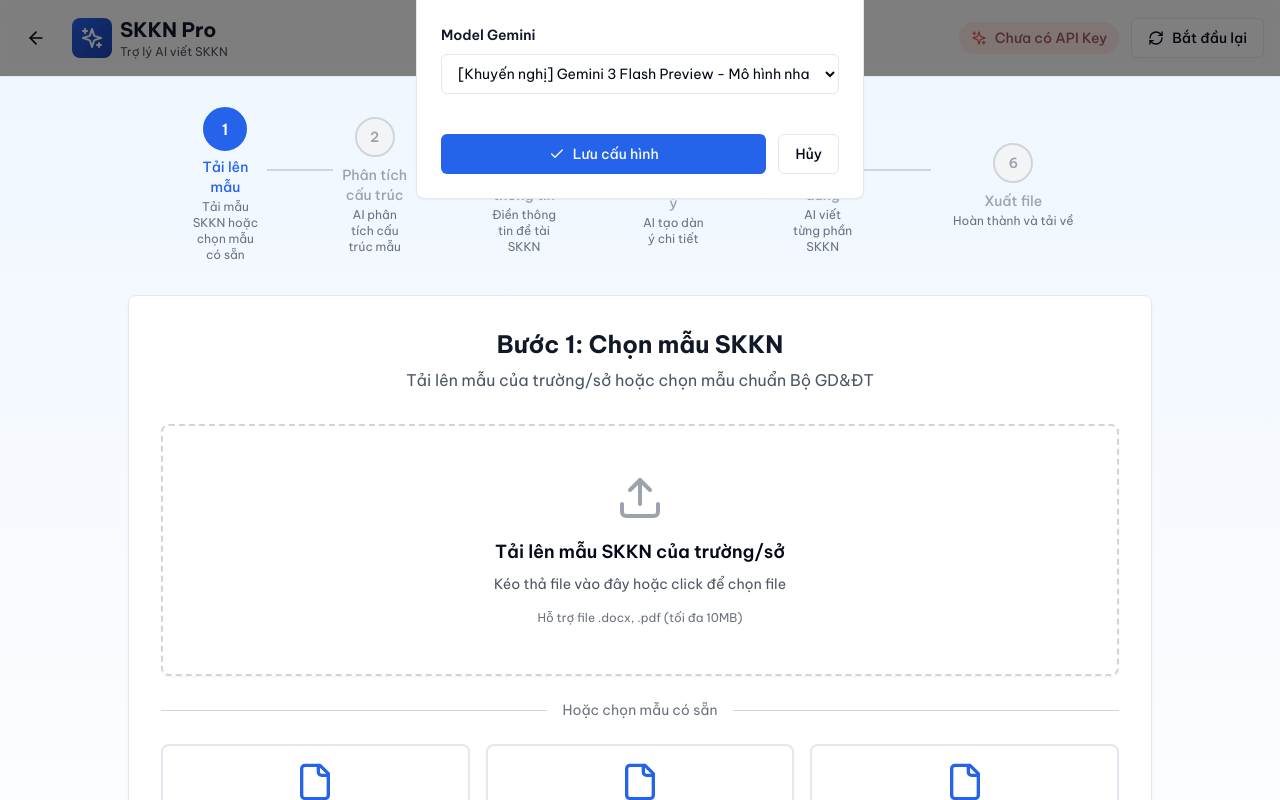
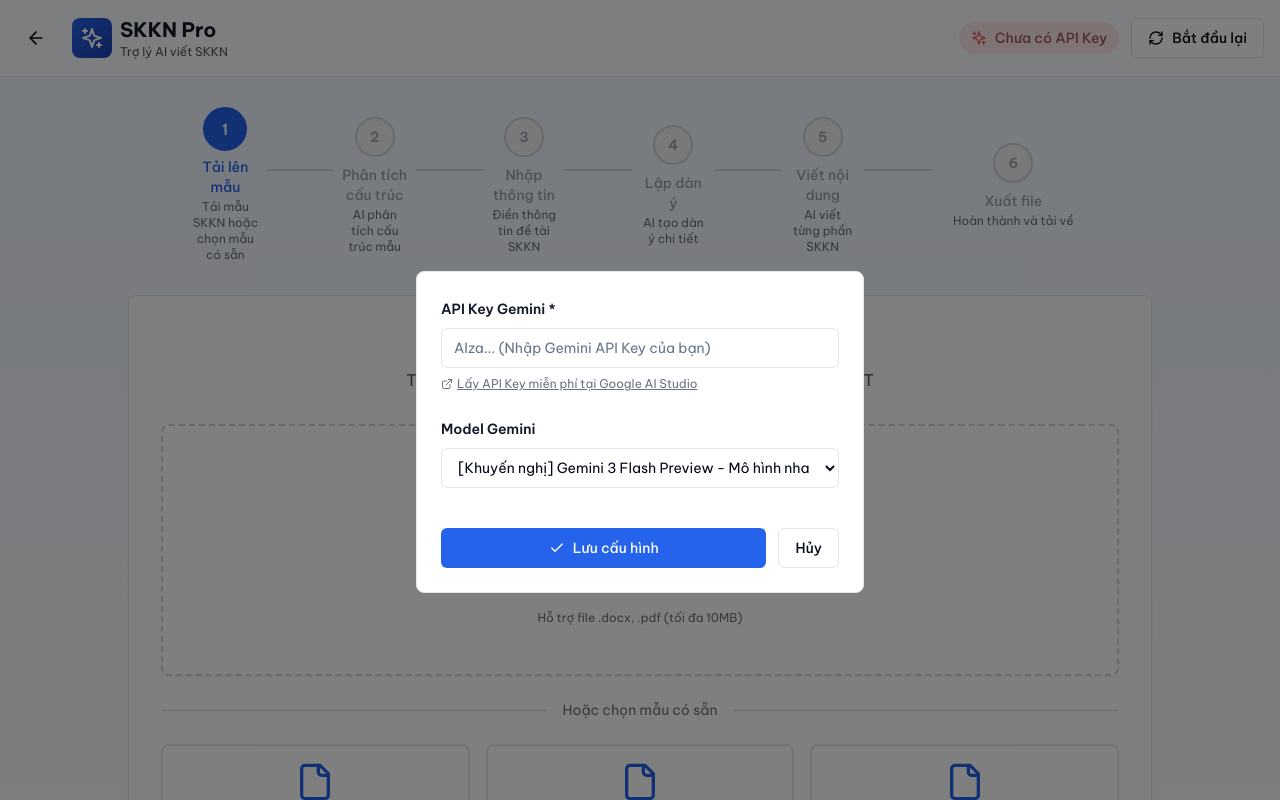
Before and after one commit to thuanndbxvp/skkn1, a Next.js app: page /skkn in a window 1280 px wide. Both pictures are taken after a click on the button "Chưa có API Key". Shown: the top 800 px of the page. Built offline with nearby package versions, Linux system fonts and the light colour scheme.

Commit message:
UI: fix CSS containing block bug hiding top half of API popup

```diff
--- a/components/AIConfigPanel.tsx
+++ b/components/AIConfigPanel.tsx
@@ -1,6 +1,7 @@
 'use client'
 
-import { useState } from 'react'
+import { useState, useEffect } from 'react'
+import { createPortal } from 'react-dom'
 import { Button } from '@/components/ui/button'
 import { Card } from '@/components/ui/card'
 import { Select } from '@/components/ui/select'
@@ -91,6 +92,11 @@
 export function AIConfigBadge() {
   const { aiConfig, setAIConfig } = useSKKNStore()
   const [isOpen, setIsOpen] = useState(false)
+  const [mounted, setMounted] = useState(false)
+
+  useEffect(() => {
+    setMounted(true)
+  }, [])
 
   const modelName = AI_MODELS['gemini'].find(
     (m) => m.id === aiConfig.model
@@ -113,12 +119,13 @@
         </span>
       </button>
 
-      {isOpen && (
-        <div className="fixed inset-0 bg-black/50 flex items-center justify-center z-50 p-4">
+      {isOpen && mounted && createPortal(
+        <div className="fixed inset-0 bg-black/50 flex items-center justify-center z-[100] p-4 pt-20">
           <div className="max-w-md w-full">
             <AIConfigPanel onClose={() => setIsOpen(false)} />
           </div>
-        </div>
+        </div>,
+        document.body
       )}
     </>
   )
```
